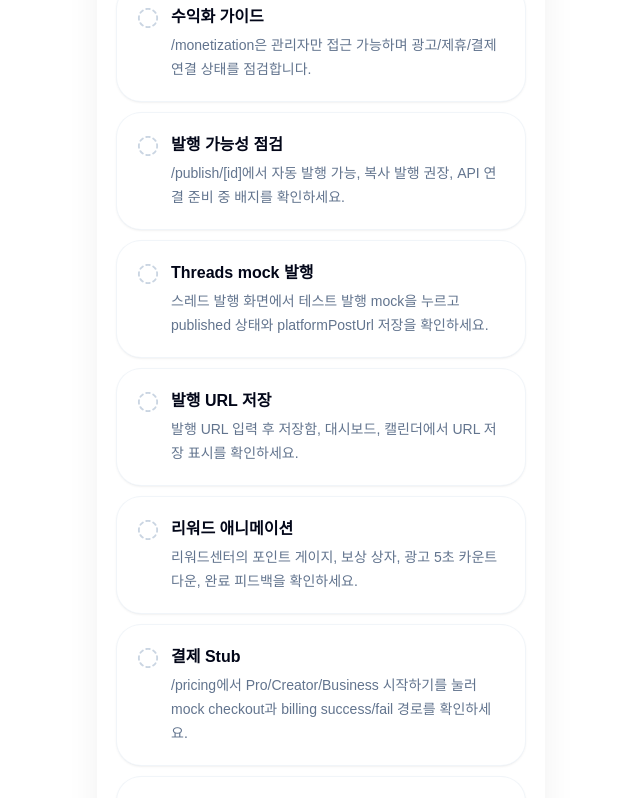
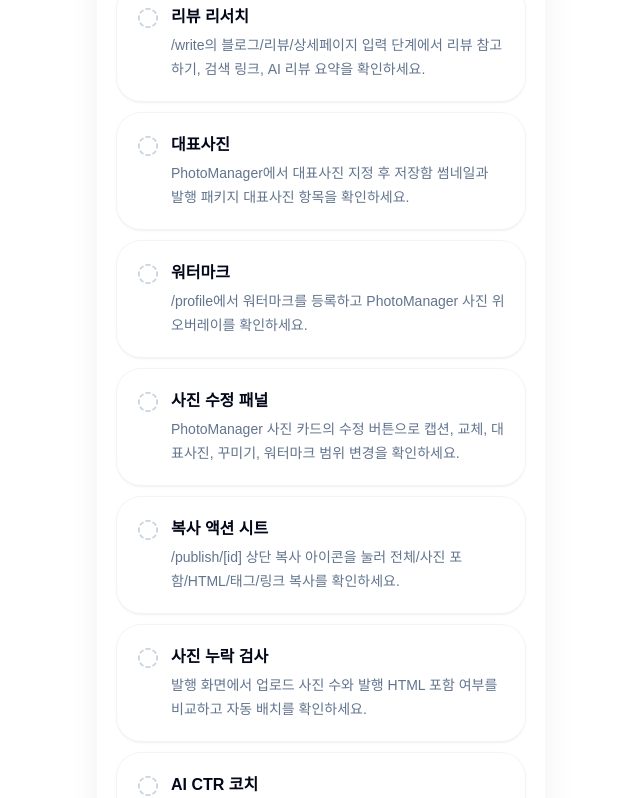
Before and after one commit to mykim2732/tripwriter, a Next.js app: page /qa in a window 1280 px wide. Shown: the part 2219-3017 px from the top of the page, without its empty margins (319-959 px from the left). Built offline with nearby package versions, Linux system fonts and the light colour scheme; no server answers.

Commit message:
Sprint 120: update publishing QA docs

```diff
--- a/app/qa/page.tsx
+++ b/app/qa/page.tsx
@@ -66,6 +66,13 @@ export default function QaPage() {
     { label: "광고 슬롯", status: "ready", description: "AdSlot placeholder가 리워드, 대시보드, 발행 하단에 노출되는지 확인하세요." },
     { label: "친구 초대", status: "ready", description: "/invite에서 초대 코드와 링크 복사가 동작하는지 확인하세요." },
     { label: "제휴 링크", status: "ready", description: "리뷰/상세페이지 링크 타입에서 제휴 링크를 선택하고 발행 복사에 광고/제휴 표시가 붙는지 확인하세요." },
+    { label: "리뷰 리서치", status: "ready", description: "/write의 블로그/리뷰/상세페이지 입력 단계에서 리뷰 참고하기, 검색 링크, AI 리뷰 요약을 확인하세요." },
+    { label: "대표사진", status: "ready", description: "PhotoManager에서 대표사진 지정 후 저장함 썸네일과 발행 패키지 대표사진 항목을 확인하세요." },
+    { label: "워터마크", status: "ready", description: "/profile에서 워터마크를 등록하고 PhotoManager 사진 위 오버레이를 확인하세요." },
+    { label: "사진 수정 패널", status: "ready", description: "PhotoManager 사진 카드의 수정 버튼으로 캡션, 교체, 대표사진, 꾸미기, 워터마크 범위 변경을 확인하세요." },
+    { label: "복사 액션 시트", status: "ready", description: "/publish/[id] 상단 복사 아이콘을 눌러 전체/사진 포함/HTML/태그/링크 복사를 확인하세요." },
+    { label: "사진 누락 검사", status: "ready", description: "발행 화면에서 업로드 사진 수와 발행 HTML 포함 여부를 비교하고 자동 배치를 확인하세요." },
+    { label: "AI CTR 코치", status: "ready", description: "발행 화면에서 제목, 대표사진, 첫 문장, CTA 기반 예상 개선 포인트와 제목 개선 버튼을 확인하세요." },
     { label: "수익화 가이드", status: "ready", description: "/monetization은 관리자만 접근 가능하며 광고/제휴/결제 연결 상태를 점검합니다." },
     { label: "발행 가능성 점검", status: "ready", description: "/publish/[id]에서 자동 발행 가능, 복사 발행 권장, API 연결 준비 중 배지를 확인하세요." },
     { label: "Threads mock 발행", status: "ready", description: "스레드 발행 화면에서 테스트 발행 mock을 누르고 published 상태와 platformPostUrl 저장을 확인하세요." },
```
Also changed, not shown: 2 other files (tests, documents, lock files or other folders).
